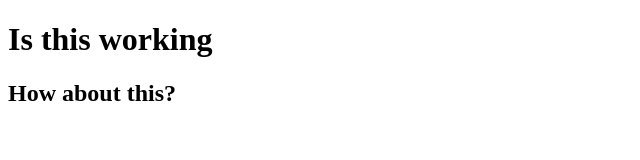
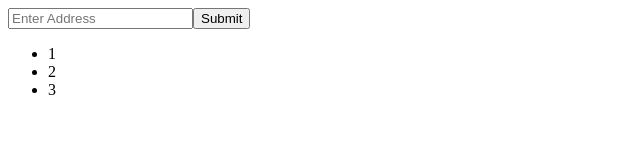
Before and after one commit to kerrd89/bitcoin-api, a React app: page / in a window 1280 px wide. Shown: the whole page, without its empty margins (0-640 px from the left). Built offline with nearby package versions, Linux system fonts and the light colour scheme.

Commit message:
server calls bitcoin api and frontend submission form complete

```diff
--- a/lib/App.js
+++ b/lib/App.js
@@ -5,14 +5,33 @@ import { Link} from 'react-router';
 // import './App.css';
 
 class App extends Component {
+  constructor() {
+    super();
+    this.state = {
+      selectedAddress: null,
+      data: [1,2,3]
+    };
+  }
   componentDidMount() {
     console.log(this.props.params.shortid);
   }
-
+  getTransactions(e) {
+    e.preventDefault();
+    console.log(e.target.address);
+  }
   render() {
+    let transactions = this.state.data.map(i => <li key={i}>{i}</li>);
     return (
       <div className="App">
-        <h2>How about this?</h2>
+        <form name='enter-address' onSubmit={(e)=>this.getTransactions(e)}>
+          <input placeholder="Enter Address" name="address"/>
+          <button type='submit'>
+            Submit
+          </button>
+        </form>
+        <ul>
+          {transactions}
+        </ul>
       </div>
     );
   }
--- a/package.json
+++ b/package.json
@@ -5,7 +5,7 @@
   "main": "index.js",
   "scripts": {
     "start": "webpack-dev-server --hot --inline --content-base ./public",
-    "build": "webpack ",
+    "build": "webpack",
     "server": "nodemon server.js"
   },
   "repository": {
@@ -16,6 +16,7 @@
   "author": "",
   "license": "ISC",
   "dependencies": {
+    "axios": "^0.15.3",
     "babel-core": "^6.21.0",
     "babel-loader": "^6.2.10",
     "babel-polyfill": "^6.20.0",
--- a/public/index.html
+++ b/public/index.html
@@ -6,7 +6,6 @@
     <meta name="viewport" content="width=device-width, initial-scale=1">
   </head>
   <body>
-    <h1>Is this working</h1>
     <div id="root"></div>
     <script src="main.bundle.js"></script>
   </body>
```
Also changed, not shown: server.js (+8 -23 lines).
